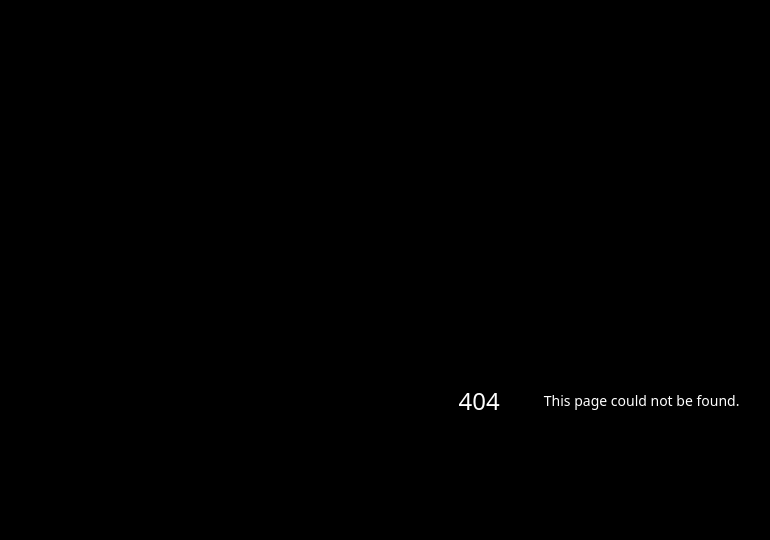
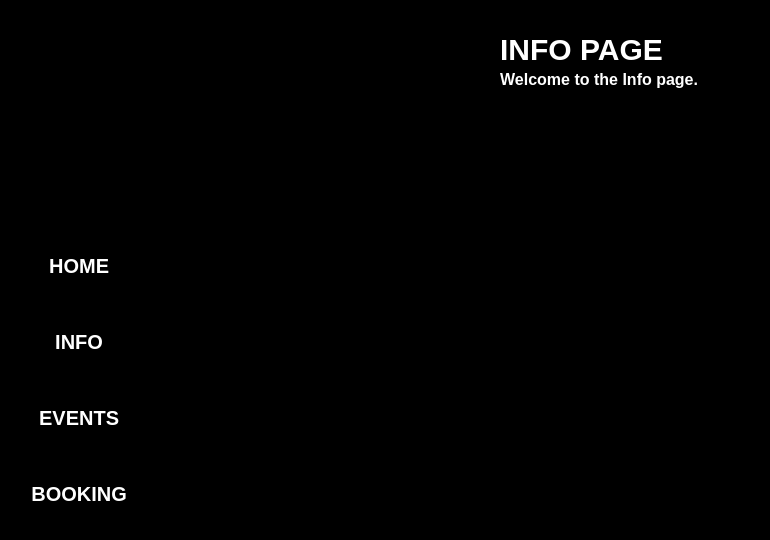
Before and after one commit to DPattonINIT/ezellbrown, a Next.js app: page /info in a window 1280 px wide. Before the commit this address had no page. Shown: the top 540 px of the page, without its empty margins (41-811 px from the left). Built offline with nearby package versions, Linux system fonts and the light colour scheme; a web font is replaced by a local one.

Commit message:
added navbar. Links to each page

```diff
--- a/components/Player.tsx
+++ b/components/Player.tsx
@@ -803,8 +803,8 @@ const Player = () => {
           value={progress}
           step="0.1"
           onChange={handleSeek}
-          className="w-full "
-          style={{ accentColor: '#FFD700' }}
+          className="custom-slider w-full "
+          // style={{ accentColor: '#FFD700' }}
         />
       </div>
 
--- /dev/null
+++ b/components/Sidebar.tsx
@@ -0,0 +1,77 @@
+'use client';
+
+import { useState } from 'react';
+import Link from 'next/link';
+
+const Sidebar = () => {
+    const [isOpen, setIsOpen] = useState(false);
+    const toggleSidebar = () => setIsOpen(!isOpen);
+
+    return (
+        <>
+            {/* Mobile hamburger toggle */}
+            <div className="md:hidden fixed top-4 left-4 z-50">
+                <button
+                    onClick={toggleSidebar}
+                    aria-label="Toggle Sidebar"
+                    className="text-white p-2 focus:outline-none"
+                >
+                    {/* Simple hamburger icon */}
+                    <svg
+                        className="w-6 h-6"
+                        fill="none"
+                        stroke="currentColor"
+                        viewBox="0 0 24 24"
+                        xmlns="http://www.w3.org/2000/svg"
+                    >
+                        <path
+                            strokeLinecap="round"
+                            strokeLinejoin="round"
+                            strokeWidth={2}
+                            d="M4 6h16M4 12h16M4 18h16"
+                        />
+                    </svg>
+                </button>
+            </div>
+
+            {/* Sidebar */}
+            <aside
+                className={`fixed top-0 left-0 h-full w-60 bg-black z-40 transform transition-transform duration-300 ease-in-out
+        ${isOpen ? 'translate-x-0' : '-translate-x-full'} md:translate-x-0`}
+            >
+                <nav className="flex flex-col items-center  py-60 space-y-6">
+                    {['HOME', 'INFO', 'EVENTS', 'BOOKING'].map((item) => (
+                        <Link
+                            key={item}
+                            href={item === 'HOME' ? '/' : `/${item.toLowerCase()}`}
+                            className="text-white text-xl px-6 py-3 rounded-md transform transition duration-200 hover:scale-105 hover-text-yellow"
+                        >
+                            {item}
+                        </Link>
+
+
+
+
+
+
+
+
+                        // <Link
+                        //     key={item}
+                        //     href={`#${item.toLowerCase()}`}
+                        //     className="text-white text-xl px-6 py-3 rounded-md transform transition duration-200 hover:scale-105"
+                        //     style={{ transition: 'background-color 0.2s ease', backgroundColor: 'transparent' }}
+                        //     onMouseEnter={(e) => (e.currentTarget.style.backgroundColor = '#f3eb00')}
+                        //     onMouseLeave={(e) => (e.currentTarget.style.backgroundColor = 'transparent')}
+                        // >
+                        //     {item}
+                        // </Link>
+
+                    ))}
+                </nav>
+            </aside>
+        </>
+    );
+};
+
+export default Sidebar;
--- a/package.json
+++ b/package.json
@@ -14,6 +14,7 @@
     "nodemailer": "^7.0.3",
     "react": "^18.2.0",
     "react-dom": "^18.2.0",
+    "react-icons": "^5.5.0",
     "tailwind-scrollbar": "^4.0.2"
   },
   "devDependencies": {
--- a/pages/index.tsx
+++ b/pages/index.tsx
@@ -1,10 +1,13 @@
 import MailingListForm from "@/components/MailingListForm";
 import Player from "@/components/Player";
+import Sidebar from "@/components/Sidebar";
 import Image from 'next/image';
 
 
 export default function Home() {
   return (
+     <div className="flex">
+      <Sidebar />
     <main className="relative min-h-screen flex flex-col items-center justify-center px-4 py-8 sm:py-12 bg-black">
 
 
@@ -42,5 +45,6 @@ export default function Home() {
         </div>
       </div>
     </main>
+    </div>
   );
 }
--- /dev/null
+++ b/pages/info.tsx
@@ -0,0 +1,17 @@
+import Sidebar from "@/components/Sidebar";
+
+const InfoPage = () => {
+  return (
+
+    <div>
+        <Sidebar />
+
+    <div className="p-8 text-white">
+      <h1 className="text-3xl">INFO PAGE</h1>
+      <p>Welcome to the Info page.</p>
+    </div>
+     </div>
+  );
+};
+
+export default InfoPage;
--- a/styles/globals.css
+++ b/styles/globals.css
@@ -116,3 +116,51 @@ body {
 .ring-ezellYellow {
   box-shadow: 0 0 0 2px #d6ce00;
 }
+
+
+.custom-slider {
+  -webkit-appearance: none;
+  appearance: none;
+  width: 100%;
+  height: 6px;
+  background: #f3eb00;
+  border-radius: 3px;
+  cursor: pointer;
+}
+
+/* For Chrome, Edge, Safari */
+.custom-slider::-webkit-slider-thumb {
+  -webkit-appearance: none;
+  height: 16px;
+  width: 16px;
+  background: #f3eb00;
+  border-radius: 50%;
+  margin-top: -5px; /* to align vertically */
+  cursor: pointer;
+}
+
+/* For Firefox */
+.custom-slider::-moz-range-thumb {
+  height: 16px;
+  width: 16px;
+  background: #f3eb00;
+  border: none;
+  border-radius: 50%;
+  cursor: pointer;
+}
+
+.custom-slider::-moz-range-track {
+  background: #f3eb00;
+  height: 6px;
+}
+
+/* Optional: remove the focus outline */
+.custom-slider:focus {
+  outline: none;
+}
+
+
+/* Sidebar text hover */
+.hover-text-yellow:hover {
+  color: #f3eb00;
+}
```
Also changed, not shown: pages/booking.tsx (added), pages/events.tsx (added), 1 other file (tests, documents, lock files or other folders).
